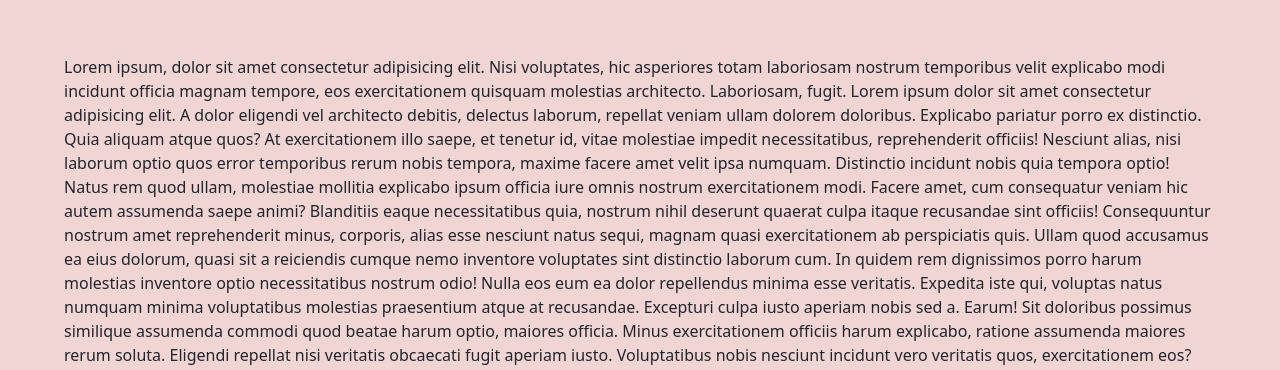
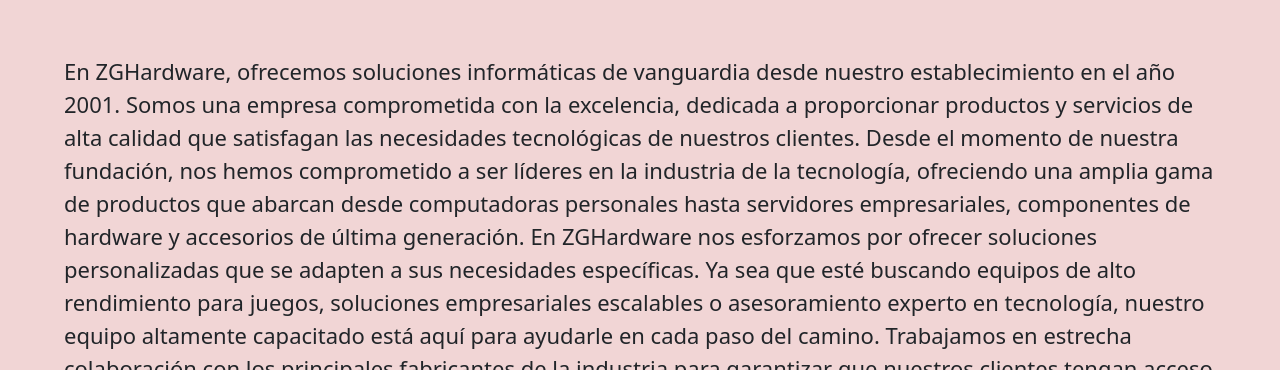
Before and after one commit to facuhdzg/2daPre_Entrega-Herlein_Facundo, a website: page pages/sobreNosotros.html in a window 1280 px wide. Shown: the part 349-719 px from the top of the page. Drawn offline with nearby package versions, Linux system fonts and the light colour scheme.

Commit message:
texto sobre nosotros

```diff
--- a/pages/sobreNosotros.html
+++ b/pages/sobreNosotros.html
@@ -53,17 +53,11 @@
             <img src="../img/logo.jpg" alt="logo" width="200" height="200">
         </div>
             <P id="Texto">
-               Lorem ipsum, dolor sit amet consectetur adipisicing elit. Nisi voluptates, hic asperiores totam laboriosam nostrum temporibus velit explicabo modi incidunt officia magnam tempore, eos exercitationem quisquam molestias architecto. Laboriosam, fugit.
-               Lorem ipsum dolor sit amet consectetur adipisicing elit. A dolor eligendi vel architecto debitis, delectus laborum, repellat veniam ullam dolorem doloribus. Explicabo pariatur porro ex distinctio. Quia aliquam atque quos?
-               At exercitationem illo saepe, et tenetur id, vitae molestiae impedit necessitatibus, reprehenderit officiis! Nesciunt alias, nisi laborum optio quos error temporibus rerum nobis tempora, maxime facere amet velit ipsa numquam.
-               Distinctio incidunt nobis quia tempora optio! Natus rem quod ullam, molestiae mollitia explicabo ipsum officia iure omnis nostrum exercitationem modi. Facere amet, cum consequatur veniam hic autem assumenda saepe animi?
-               Blanditiis eaque necessitatibus quia, nostrum nihil deserunt quaerat culpa itaque recusandae sint officiis! Consequuntur nostrum amet reprehenderit minus, corporis, alias esse nesciunt natus sequi, magnam quasi exercitationem ab perspiciatis quis.
-               Ullam quod accusamus ea eius dolorum, quasi sit a reiciendis cumque nemo inventore voluptates sint distinctio laborum cum. In quidem rem dignissimos porro harum molestias inventore optio necessitatibus nostrum odio!
-               Nulla eos eum ea dolor repellendus minima esse veritatis. Expedita iste qui, voluptas natus numquam minima voluptatibus molestias praesentium atque at recusandae. Excepturi culpa iusto aperiam nobis sed a. Earum!
-               Sit doloribus possimus similique assumenda commodi quod beatae harum optio, maiores officia. Minus exercitationem officiis harum explicabo, ratione assumenda maiores rerum soluta. Eligendi repellat nisi veritatis obcaecati fugit aperiam iusto.
-               Voluptatibus nobis nesciunt incidunt vero veritatis quos, exercitationem eos? Necessitatibus nulla ratione molestiae amet eveniet eum vel autem expedita unde, rerum aperiam, alias libero accusamus cupiditate culpa. Enim, cumque libero!
-               Itaque impedit aliquam libero enim! Commodi, quia praesentium nihil porro voluptates distinctio! Ipsam voluptatum blanditiis velit labore in, voluptas aspernatur, obcaecati accusamus harum nisi commodi voluptatem nulla amet modi iure.
-               Ea quidem, ipsa deleniti nulla expedita eos mollitia, minima fugit repellat aut a adipisci fugiat possimus maiores voluptates similique quasi tempora molestias, enim dicta deserunt? Est natus eius facere alias.
+              En ZGHardware, ofrecemos soluciones informáticas de vanguardia desde nuestro establecimiento en el año 2001. Somos una empresa comprometida con la excelencia, dedicada a proporcionar productos y servicios de alta calidad que satisfagan las necesidades tecnológicas de nuestros clientes.
+              Desde el momento de nuestra fundación, nos hemos comprometido a ser líderes en la industria de la tecnología, ofreciendo una amplia gama de productos que abarcan desde computadoras personales hasta servidores empresariales, componentes de hardware y accesorios de última generación.
+              En ZGHardware nos esforzamos por ofrecer soluciones personalizadas que se adapten a sus necesidades específicas. Ya sea que esté buscando equipos de alto rendimiento para juegos, soluciones empresariales escalables o asesoramiento experto en tecnología, nuestro equipo altamente capacitado está aquí para ayudarle en cada paso del camino.
+              Trabajamos en estrecha colaboración con los principales fabricantes de la industria para garantizar que nuestros clientes tengan acceso a la tecnología más avanzada y confiable disponible en el mercado.
+              Gracias por considerarnos como su proveedor de tecnología de confianza.
             </P>
     </main>
     <!--FIN  Principal -->
--- a/scss/base/_mediaqueries.scss
+++ b/scss/base/_mediaqueries.scss
@@ -278,7 +278,6 @@
                 color: white;
             }
         }
-
         .d-flex{
             .btn{
                 color: white;
@@ -353,6 +352,14 @@
         }
     }
     /*FIN PRODUCTOS*/
+    /*SOBRE NOSOTROS*/
+    .principalSobreNosotros{
+        @include tamanio(100%,80vh);
+        #Texto{
+            font-size: 22px;
+        }
+    }
+    /*FIN SOBRE NOSOTROS*/
     /* CONTACTO */
     .principalContacto{
         font-size: 22px;
```
Also changed, not shown: estilo/style.css, 1 other file.
